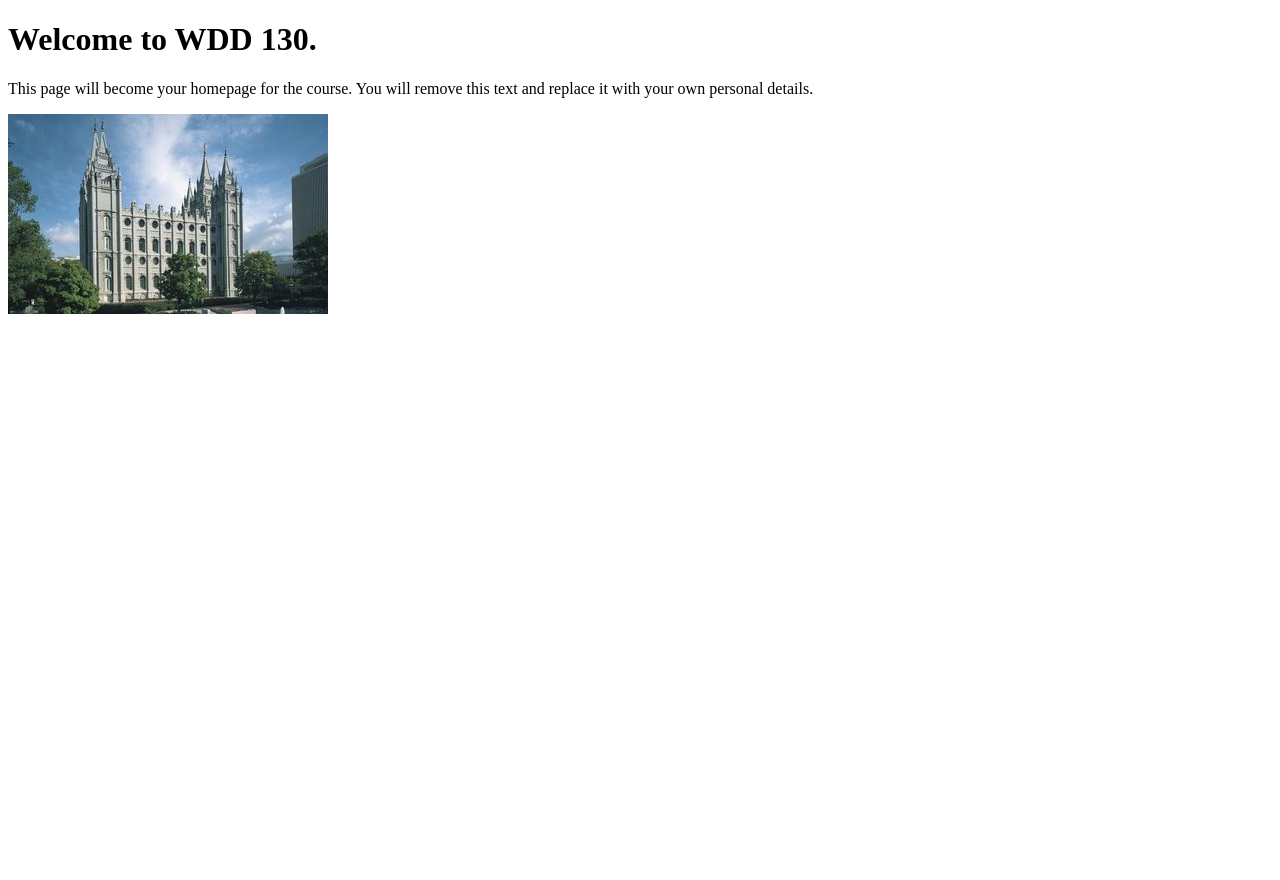
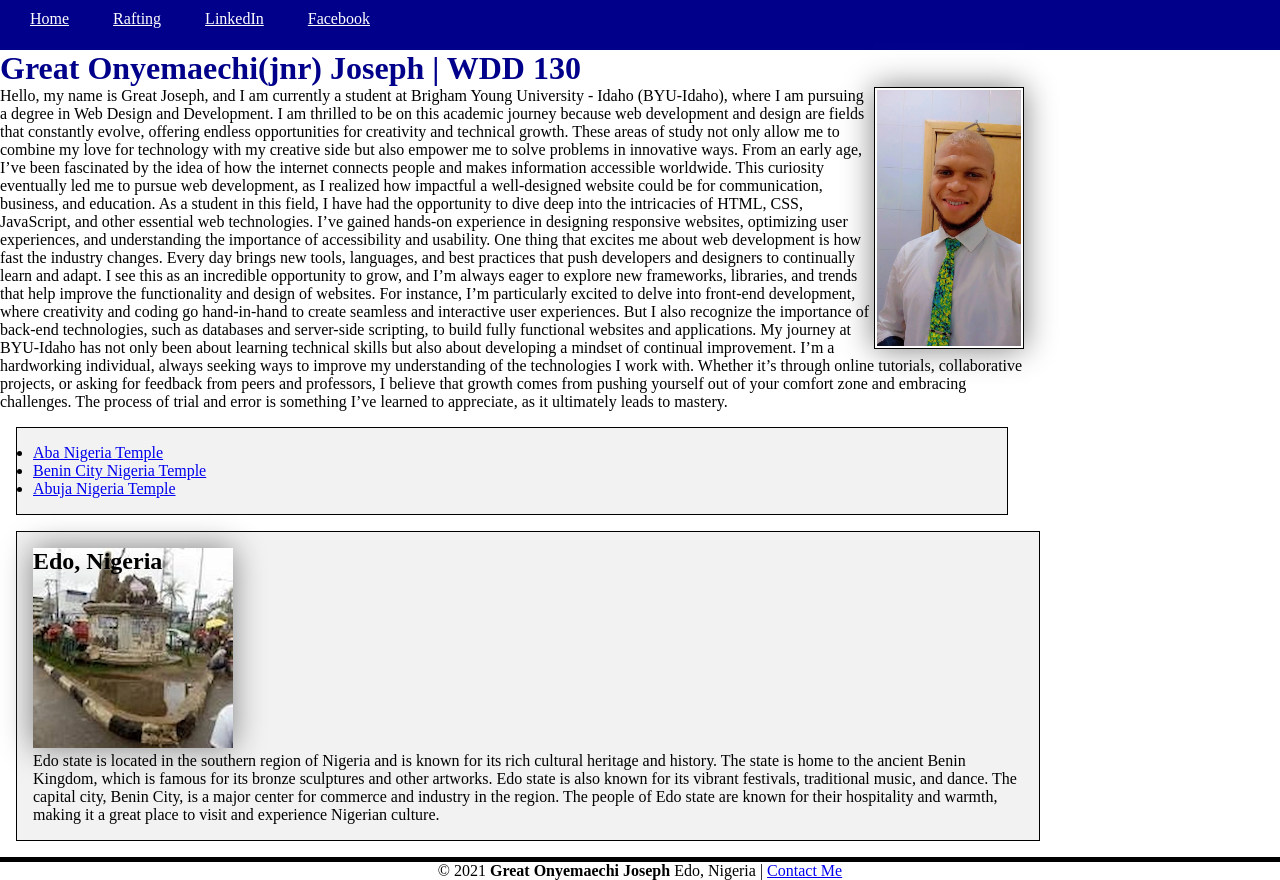
Before and after one commit to Degreatjoe/wdd130, a plain HTML site: page index.html in a window 1280 px wide. Before the commit the page ends 800 px from the top, so only its background shows below. Drawn offline with Linux system fonts and the light colour scheme.

Commit message:
week03updated

```diff
--- a/index.html
+++ b/index.html
@@ -1,14 +1,111 @@
 <!DOCTYPE html>
-<html lang="en">
-<head>
-    <meta charset="UTF-8">
-    <meta name="viewport" content="width=device-width, initial-scale=1.0">
-    <title>WDD 130 | Personal Homepage</title>
-</head>
-<body>
-    <h1>Welcome to WDD 130.</h1>
-    <p>This page will become your homepage for the course. You will remove this text and replace it with your own personal details.</p>
+<html lang="en-US">
+  <head>
+    <meta charset="UTF-8" />
+    <meta name="viewport" content="width=device-width, initial-scale=1.0" />
+    <title>Great Onyemaechi(jnr) Joseph | WDD 130</title>
+    <link rel="stylesheet" type="text/css" href="styles/styles.css" />
+    <meta
+      name="description"
+      content="Great Joseph | WDD 130 | This is my github homepage"
+    />
+    <meta name="author" content="Great Joseph" />
+  </head>
+  <body>
+    <header>
+      <nav>
+        <a href="index.html">Home</a>
+        <a href="wwr/about.html">Rafting</a>
+        <a href="https://linkedin.com">LinkedIn</a>
+        <a href="https://facebook.com">Facebook</a>
+      </nav>
+    </header>
+    <main>
+      <h1>Great Onyemaechi(jnr) Joseph | WDD 130</h1>
+      <img src="images/profile.webp" alt="Profile Picture" width="200" />
+      <p>
+        Hello, my name is Great Joseph, and I am currently a student at Brigham
+        Young University - Idaho (BYU-Idaho), where I am pursuing a degree in
+        Web Design and Development. I am thrilled to be on this academic journey
+        because web development and design are fields that constantly evolve,
+        offering endless opportunities for creativity and technical growth.
+        These areas of study not only allow me to combine my love for technology
+        with my creative side but also empower me to solve problems in
+        innovative ways. From an early age, I’ve been fascinated by the idea of
+        how the internet connects people and makes information accessible
+        worldwide. This curiosity eventually led me to pursue web development,
+        as I realized how impactful a well-designed website could be for
+        communication, business, and education. As a student in this field, I
+        have had the opportunity to dive deep into the intricacies of HTML, CSS,
+        JavaScript, and other essential web technologies. I’ve gained hands-on
+        experience in designing responsive websites, optimizing user
+        experiences, and understanding the importance of accessibility and
+        usability. One thing that excites me about web development is how fast
+        the industry changes. Every day brings new tools, languages, and best
+        practices that push developers and designers to continually learn and
+        adapt. I see this as an incredible opportunity to grow, and I’m always
+        eager to explore new frameworks, libraries, and trends that help improve
+        the functionality and design of websites. For instance, I’m particularly
+        excited to delve into front-end development, where creativity and coding
+        go hand-in-hand to create seamless and interactive user experiences. But
+        I also recognize the importance of back-end technologies, such as
+        databases and server-side scripting, to build fully functional websites
+        and applications. My journey at BYU-Idaho has not only been about
+        learning technical skills but also about developing a mindset of
+        continual improvement. I’m a hardworking individual, always seeking ways
+        to improve my understanding of the technologies I work with. Whether
+        it’s through online tutorials, collaborative projects, or asking for
+        feedback from peers and professors, I believe that growth comes from
+        pushing yourself out of your comfort zone and embracing challenges. The
+        process of trial and error is something I’ve learned to appreciate, as
+        it ultimately leads to mastery.
+      </p>
 
-    <img src="images/salt-lake-temple.jpg" alt="The Salt Lake Temple.">
-</body>
+      <ul class="box">
+        <li>
+          <a
+            href="https://www.churchofjesuschrist.org/temples/details/aba-nigeria-temple?lang=eng"
+            target="_blank"
+          >
+            Aba Nigeria Temple</a
+          >
+        </li>
+        <li>
+          <a
+            href="https://www.churchofjesuschrist.org/temples/details/benin-city-nigeria-temple?lang=eng"
+            target="_blank"
+            >Benin City Nigeria Temple</a
+          >
+        </li>
+        <li>
+          <a
+            href="https://www.churchofjesuschrist.org/temples/details/abuja-nigeria-temple?lang=eng"
+            target="_blank"
+            >Abuja Nigeria Temple</a
+          >
+        </li>
+      </ul>
+    </main>
+    <aside class="box">
+      <h2>Edo, Nigeria</h2>
+      <img src="images/benin.webp" alt="picture of the city" />
+      <p>
+        Edo state is located in the southern region of Nigeria and is known for
+        its rich cultural heritage and history. The state is home to the ancient
+        Benin Kingdom, which is famous for its bronze sculptures and other
+        artworks. Edo state is also known for its vibrant festivals, traditional
+        music, and dance. The capital city, Benin City, is a major center for
+        commerce and industry in the region. The people of Edo state are known
+        for their hospitality and warmth, making it a great place to visit and
+        experience Nigerian culture.
+      </p>
+    </aside>
+    <footer>
+      <p>
+        &copy; 2021 <strong>Great Onyemaechi Joseph</strong> Edo, Nigeria |
+        <a href="#">Contact Me</a>
+      </p>
+    </footer>
+  </body>
+  <!-- 01/04/2025 -->
 </html>
--- a/styles/styles.css
+++ b/styles/styles.css
@@ -0,0 +1,68 @@
+*{
+    margin: 0;
+    padding: 0;
+    box-sizing: border-box;
+}
+
+nav{
+    background-color: darkblue;
+    padding: 10px;
+    height: 50px;
+}
+ nav a {
+    color: white;
+    padding: 20px;
+}
+
+h1 {
+    color: darkblue;
+}
+
+main img{
+    width: 150px;
+    height: auto;
+    border: 1px solid black;
+    padding: 2px;
+    box-shadow: 0 0 30px gray;
+    float: right;
+}
+
+p{
+    padding: 0;
+}
+
+main{
+    max-width: 80%;
+}
+
+aside{
+    width: 80%;
+    color: black;
+    position: relative;
+}
+aside h2{
+    position: absolute;
+}
+
+aside img{
+    width: 200px;
+    height: auto;
+    box-shadow: 0 0 30px gray;
+}
+
+footer{
+    margin-top: 5px;
+    border-top: 5px solid black;
+    display: flex;
+    align-items: center;
+    justify-content: center;
+}
+
+/* Class Selectors */
+.box{
+    margin: 1rem;
+    padding: 1rem;
+    border: 1px solid black;
+    background-color: rgb(242, 242, 242);
+    color: black;
+}
--- /dev/null
+++ b/week02/styles/temple.css
@@ -0,0 +1,40 @@
+main{
+    display: flex;
+    align-items: center;
+    flex-direction: column;
+}
+
+section{
+    width: 280px;
+    background-color: rgb(182, 187, 211);
+    padding: 4px 12px;
+    border: 6px;
+    margin: 8px;
+}
+h2{
+    position: relative;
+    padding-bottom: 10px;
+}
+
+h2::after {
+    content: '';
+    position: absolute;
+    left: 0;
+    bottom: 0; /* Positions the line at the bottom */
+    width: 100%; /* Line spans the full width of the h2 */
+    height: 1px; /* Thickness of the line */
+    background-color: black; /* Color of the line */
+}
+
+header, footer{
+    background-color: black;
+    color: aliceblue;
+    text-align: center;
+    height: 24px;
+    font-size: large;
+}
+
+img{
+    width: 300px;
+    box-shadow: 0px -10px 15px rgba(0, 0, 0, 0.7);
+}
```
Also changed, not shown: week02/temple.html (+23 -11 lines), images/benin.webp (added), images/profile.webp (added).
